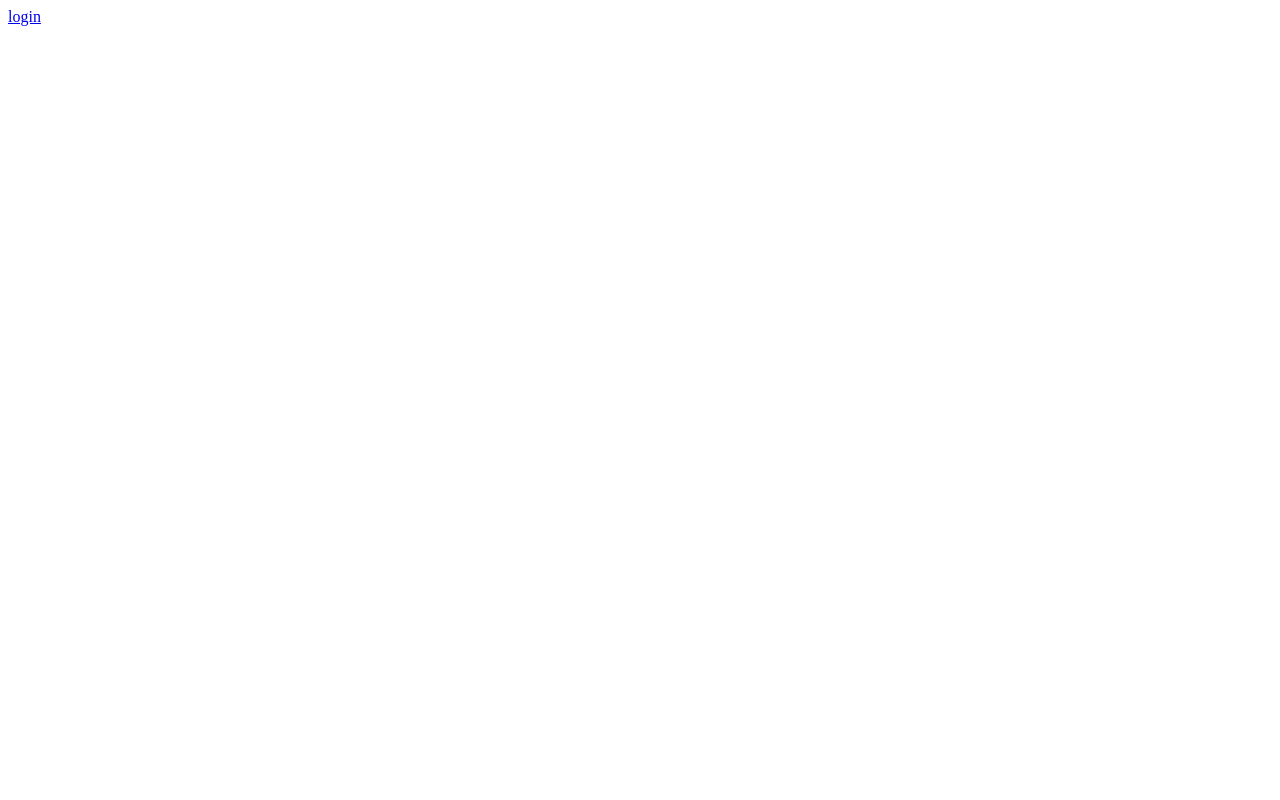
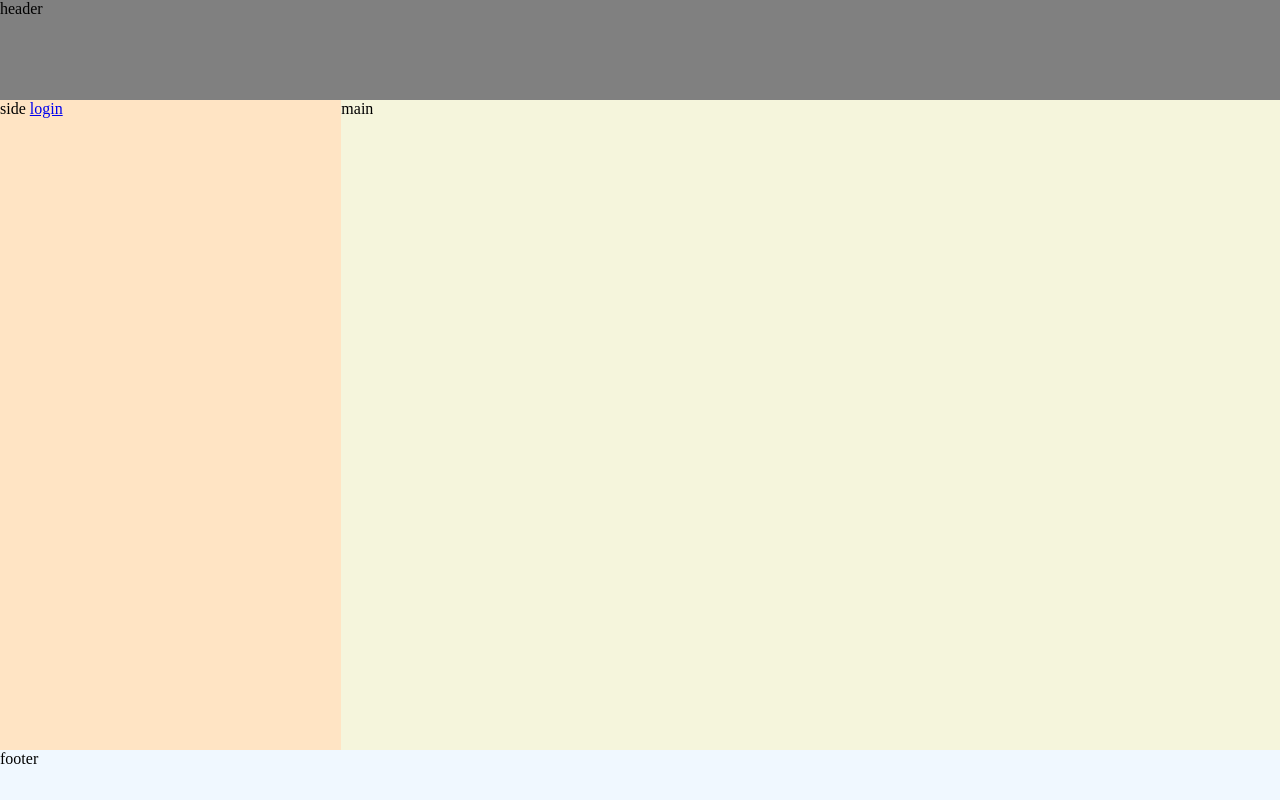
Before and after one commit to Tjdnjs/2022-H-UP-J-and-S-, a Flask app: page / in a window 1280 px wide. Before the commit the page is almost empty. Run offline with Flask 2, Linux system fonts and the light colour scheme.

Commit message:
bodygrid

```diff
--- /dev/null
+++ b/templates/bodygrid.css
@@ -0,0 +1,28 @@
+body{
+  width: 100vw; /*부모의 영향을 받지 않고 뷰포트 기준 전체화면 꽉 채우는 width*/
+  height: 100vh;
+  margin: 0;
+  display: grid;
+  grid-template-columns: 1fr 2.75fr;
+  grid-template-rows: 100px auto 50px;
+  grid-template-areas:
+  'header header'
+  'side main'
+  'footer footer';
+}
+header{
+  grid-area: header;
+  background-color: gray;
+}
+main{
+  grid-area: main;
+  background-color: beige;
+}
+aside{
+  grid-area: side;
+  background-color: bisque;
+}
+footer{
+  grid-area: footer;
+  background-color: aliceblue;
+}
--- a/templates/index.html
+++ b/templates/index.html
@@ -4,9 +4,22 @@
     <meta charset="UTF-8">
     <meta http-equiv="X-UA-Compatible" content="IE=edge">
     <meta name="viewport" content="width=device-width, initial-scale=1.0">
+    <link rel="stylesheet" href="bodygrid.css" >
     <title>Document</title>
 </head>
 <body>
+  <header>
+    header
+  </header>
+  <aside>
+    side
     <a href="/user">login</a>
+  </aside>
+  <main>
+    main
+  </main>
+  <footer>
+    footer
+  </footer>
 </body>
 </html>
```
Also changed, not shown: templates/login.html (+14 -0 lines).
